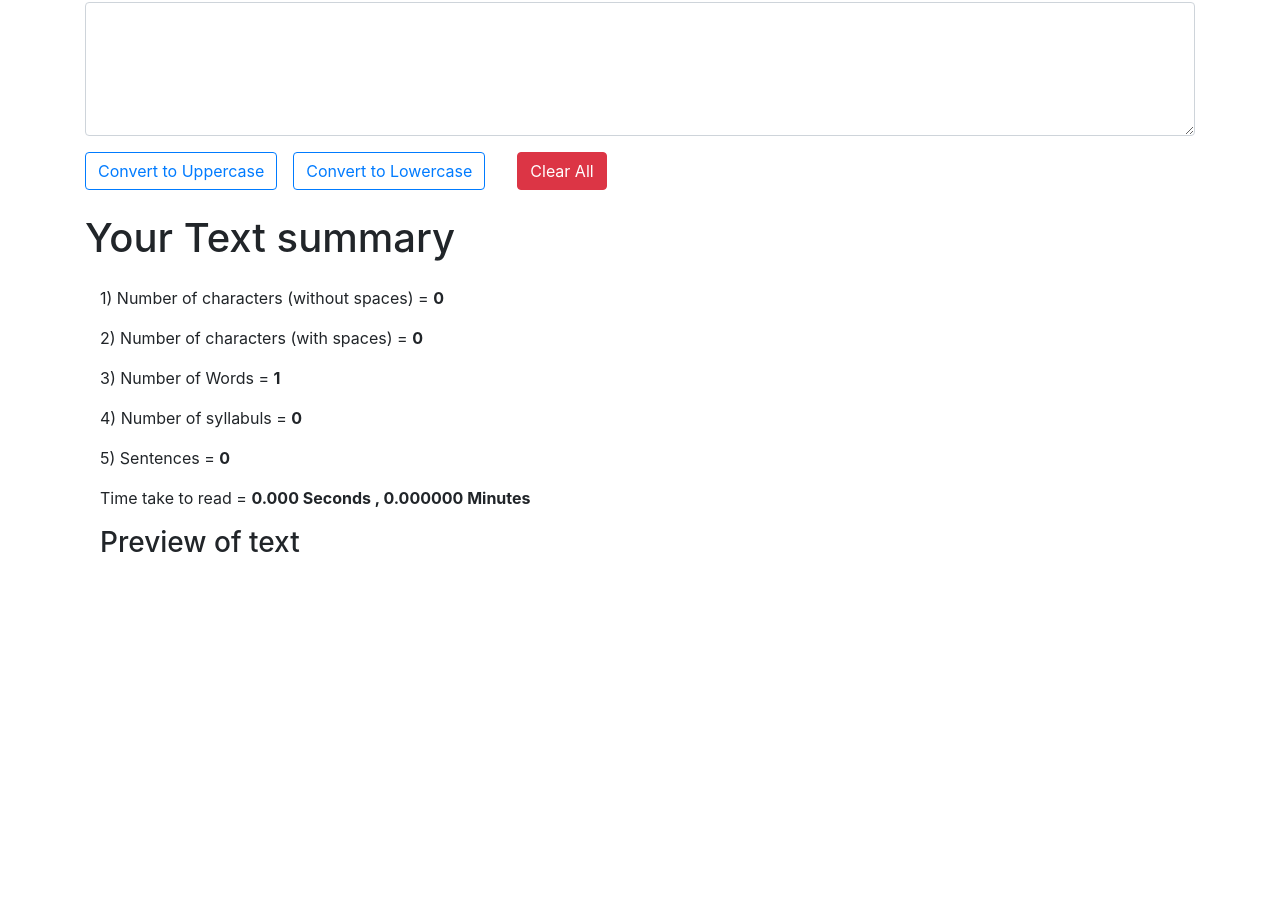
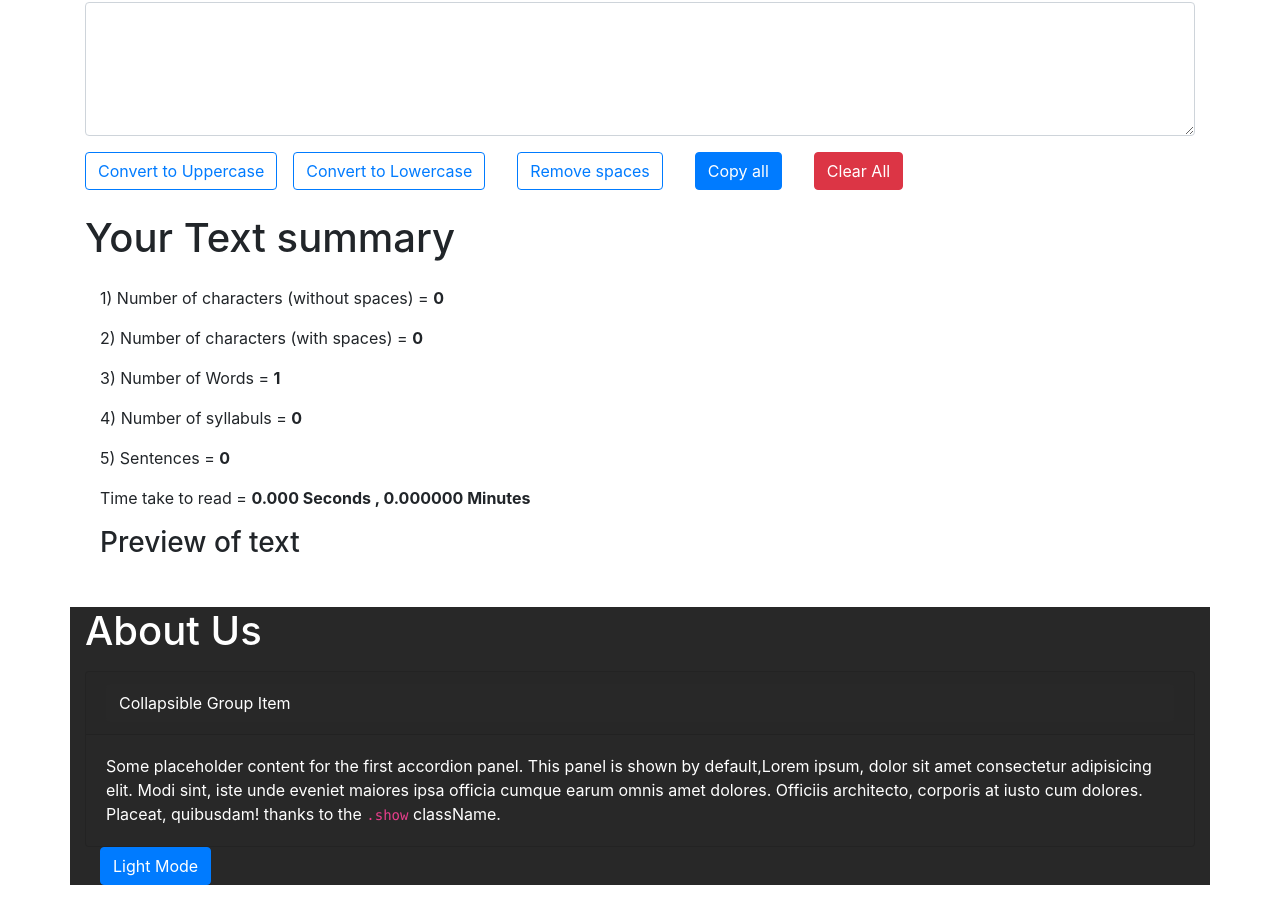
Before and after one commit to Basant8077/Web-development-, a React (Create React App) app in the folder React.js/Intro to react.js/textutils/: page / in a window 1280 px wide. Shown: the part 128-1052 px from the top of the page. Before the commit the page ends 800 px from the top, so only its background shows below. Built offline with nearby package versions, Linux system fonts and the light colour scheme.

Commit message:
About section added and some new features in textform.js

```diff
--- a/React.js/Intro to react.js/textutils/src/App.js
+++ b/React.js/Intro to react.js/textutils/src/App.js
@@ -1,5 +1,6 @@
 
 import './App.css';
+import About from './components/About';
 import Navbar from './components/Navbar';
 import TextForm from './components/TextForm';
 
@@ -15,7 +16,7 @@ function App() {
       <Navbar title = "Text-utils"  / >
 
       <TextForm Heading ="Enter The Text to analyse " />
-
+      <About  />
     </>
   );
 }
--- a/React.js/Intro to react.js/textutils/src/components/About.js
+++ b/React.js/Intro to react.js/textutils/src/components/About.js
@@ -1,8 +1,60 @@
-import React from 'react'
+import React, { useState } from 'react'
 
 export default function About() {
+
+  const [myStyle, setmystyle] = useState({  //my style will take an object
+    color: 'white',
+    backgroundColor: '#282828'
+  });
+  const[btn , btnChange] = useState('Light Mode');
+
+  const togglestyle = () => {
+   if(myStyle.color === 'white')
+   {
+    setmystyle({
+      color: 'black',
+      backgroundColor:' white',
+      border: "1px solid white"
+    })
+    btnChange('Dark Mode')
+   }
+   else{
+     setmystyle({
+      color: 'white',
+      backgroundColor: '#282828',
+      border: "1px solid white"
+
+     })
+     btnChange('Light Mode')
+   }
+  }
+
   return (
     <>
+      <div className="container my-5" style={myStyle}>
+        <h1 className='my-3'>About Us</h1>
+        <div className="accordion" id="accordionExample" style={myStyle}>
+          <div className="card" style={myStyle}>
+            <div className="card-header" id="headingOne">
+              <h2 className="mb-0">
+                <button className="btn btn-link btn-block text-left" type="button" data-toggle="collapse" data-target="#collapseOne" aria-expanded="true" aria-controls="collapseOne"style={myStyle}>
+                  Collapsible Group Item
+                </button>
+              </h2>
+            </div>
+
+            <div id="collapseOne" className="collapse show" aria-labelledby="headingOne" data-parent="#accordionExample">
+              <div className="card-body">
+                Some placeholder content for the first accordion panel. This panel is shown by default,Lorem ipsum, dolor sit amet consectetur adipisicing elit. Modi sint, iste unde eveniet maiores ipsa officia cumque earum omnis amet dolores. Officiis architecto, corporis at iusto cum dolores. Placeat, quibusdam! thanks to the <code>.show</code> className.
+              </div>
+            </div>
+          </div>
+        </div>
+        <div className="container">
+          <button type="button" className="btn btn-primary" onClick={togglestyle} >{btn}</button>
+
+        </div>
+      </div>
 
     </>
 
--- a/React.js/Intro to react.js/textutils/src/components/TextForm.js
+++ b/React.js/Intro to react.js/textutils/src/components/TextForm.js
@@ -30,7 +30,7 @@ export default function TextForm(props) {
     }
     const sentence = ()=>{
 
-        let data = text.split('');
+        let data = text.split(''); //split in charcter array [a,w,e,d,d,w,f]
         let count = 0;
         for(let i =0 ; i < data.length ; i++)
         {
@@ -65,6 +65,21 @@ export default function TextForm(props) {
         let newText = text.toUpperCase();
         setText(newText)
     }
+    const handlespace=()=>{
+
+        let newText = text.split(/[  ]+/);
+        //* [] charcter set matches any given set in here 2 spaces
+        //* + is use for to select more than 1 that type of selector
+        setText(newText.join(" "))
+
+    }
+
+    const copytext=()=>{
+        let text = document.getElementById("exampleFormControlTextarea1")
+        text.select();
+        navigator.clipboard.writeText(text.value)
+
+    }
 
     const handleclear = () => {
         setText("");
@@ -83,6 +98,8 @@ export default function TextForm(props) {
                 } onChange={handleonchange} id="exampleFormControlTextarea1" rows="5"></textarea>
                 <button className='btn btn-outline-primary' onClick={handleonclick} >Convert to Uppercase</button>
                 <button className='btn btn-outline-primary mx-3' onClick={handlelower} >Convert to Lowercase</button>
+                <button className='btn btn-outline-primary mx-3' onClick={handlespace} >Remove spaces</button>
+                <button className='btn btn-primary mx-3' onClick={copytext} >Copy all</button>
                 <button className='btn btn-danger mx-3' onClick={handleclear} >Clear All</button>
             </div>
 
```
